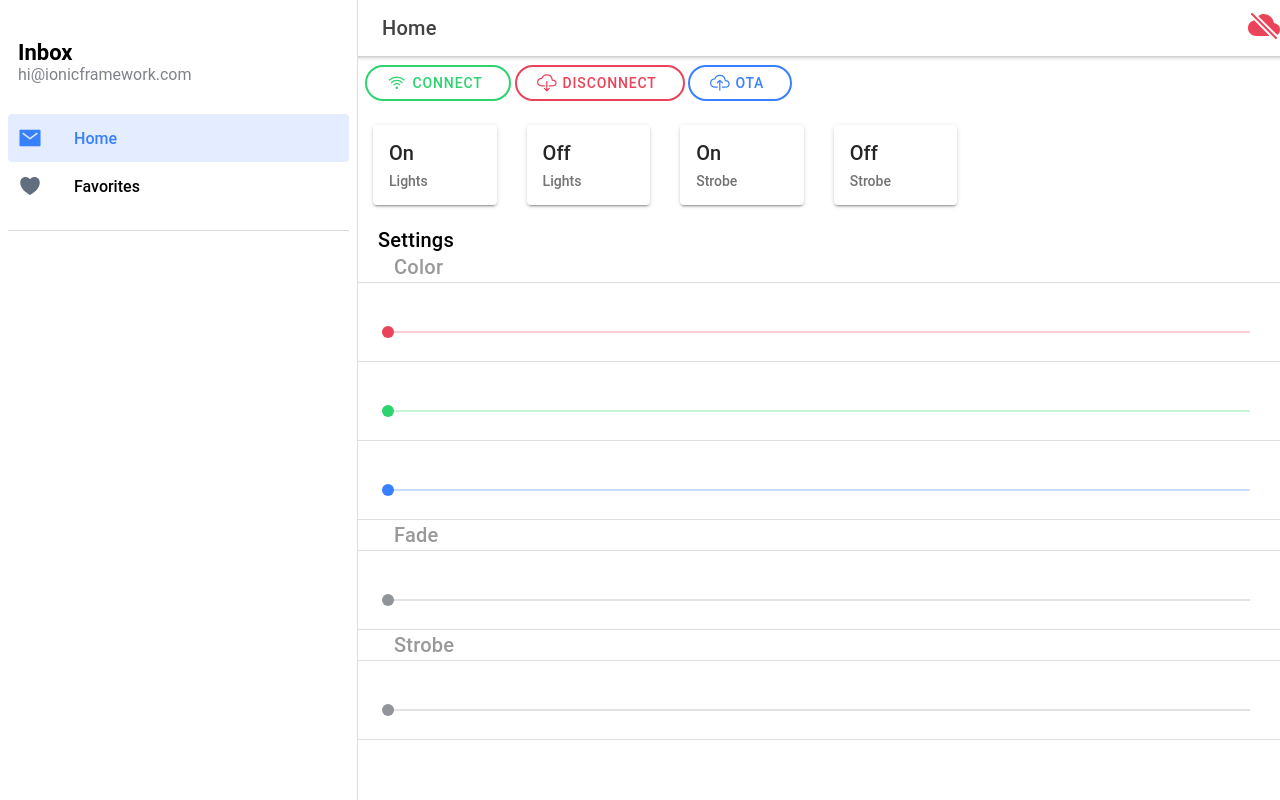
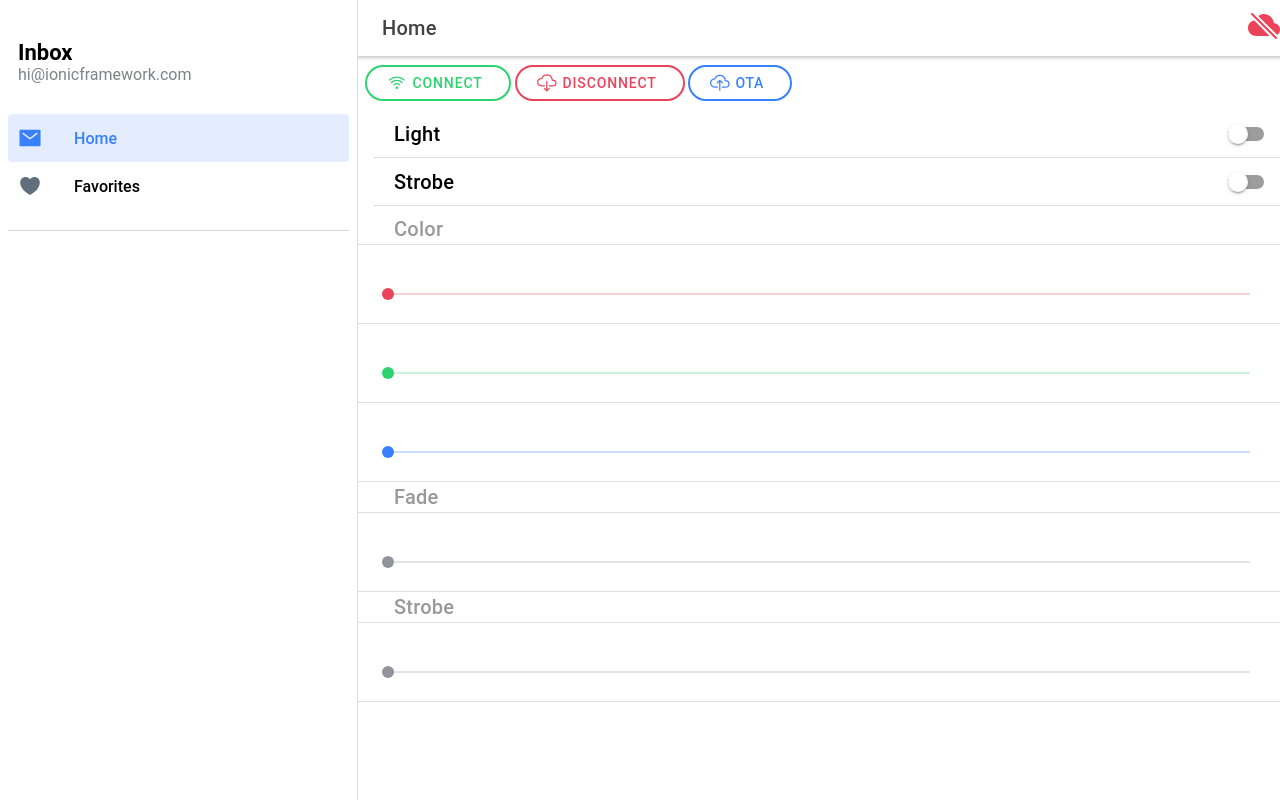
Before and after one commit to TheoChristo/LedBarApp, a React (Create React App) app: page /page/Home in a window 1280 px wide. Built offline with nearby package versions, Linux system fonts and the light colour scheme.

Commit message:
Light and strobe toggle

```diff
--- a/src/pages/Page.tsx
+++ b/src/pages/Page.tsx
@@ -1,10 +1,10 @@
-import { IonButtons, IonChip, IonCol, IonContent, IonHeader, IonItem, IonItemDivider, IonLabel, IonList, IonMenuButton, IonPage, IonRow, IonTitle, IonToolbar } from '@ionic/react';
+import { IonButtons, IonChip, IonCol, IonContent, IonHeader, IonItem, IonItemDivider, IonLabel, IonList, IonMenuButton, IonPage, IonRow, IonTitle, IonToggle, IonToolbar } from '@ionic/react';
 import { IonFab, IonFabButton, IonInput, IonFooter} from '@ionic/react';
 import { IonCard, IonCardContent, IonImg, IonCardTitle, IonCardHeader, IonCardSubtitle, IonGrid, IonRange} from '@ionic/react';
 import { useParams } from 'react-router';
 import { IonButton, useIonToast } from '@ionic/react';
 import { IonIcon } from '@ionic/react';
-import { wifiOutline, send, cloudDone, cloudOffline, cloudDownloadOutline, paperPlane, pauseCircle, playCircle, ellipse, cloudUploadOutline} from 'ionicons/icons';
+import { wifiOutline, send, cloudDone, cloudOffline, cloudDownloadOutline, paperPlane, pauseCircle, playCircle, ellipse, cloudUploadOutline, power} from 'ionicons/icons';
 import ReactDOM from 'react-dom';
 import React, { useState } from 'react';
 
@@ -14,6 +14,8 @@ import { RangeValue } from '@ionic/core';
 
 var sock : socketProvider;
 let connected = false;
+let lightStatus = false;
+let strobeStatus = false;
 
 const Page: React.FC = () => {
 
@@ -50,6 +52,26 @@ const Page: React.FC = () => {
     if (connected) return <IonIcon color="success" size="large" slot="end" icon={cloudDone} />
     else return <IonIcon color="danger" size="large" slot="end" icon={cloudOffline} />
   }
+
+  var lightStatus_indicator = () => {
+    if (lightStatus)
+    {
+      return (
+        <IonButton color="danger" shape="round" fill="outline" onClick={() => lightsToggle(true) } >
+          <IonIcon slot="start" icon={power} />
+        </IonButton>
+      );
+    }
+    else
+    {
+      return (
+        <IonButton color="success" shape="round" fill="outline" onClick={() => lightsToggle(false) } >
+          <IonIcon slot="start" icon={power} />
+        </IonButton>
+      );
+    }
+  }
+
 
   function connectSocket()
   {
@@ -91,8 +113,8 @@ const Page: React.FC = () => {
 
   function forceOTA()
   {
-    if (text && connected)
-      sock.mySocket.send("100,0,0");
+    if (connected)
+      sendSocketMessage(setMessage(100,0,0,0,0))
     else if (!connected)
       present('No connection available!', 2000)
   }
@@ -142,6 +164,14 @@ const Page: React.FC = () => {
 
   }
 
+  function lightsToggle(target:boolean) {
+    console.log("LightToggle: "+target)
+    sendSocketMessage (setMessage(target ? 2 : 3,1,redvalue, greenvalue, bluevalue))
+  }
+  function strobeToggle(target:boolean) {
+    console.log("StrobeToggle: "+target)
+    sendSocketMessage(setMessage(99,target ? 1 : 0,redvalue, greenvalue, bluevalue))
+  }
 
   return (
     <IonPage>
@@ -158,6 +188,8 @@ const Page: React.FC = () => {
       <IonContent>
         <IonRow class="ion-align-items-center">
           <IonCol sizeXs="12">
+
+
             <IonButton color="success" shape="round" fill="outline" onClick={() => connectSocket() } >
               <IonIcon slot="start" icon={wifiOutline} />Connect
             </IonButton>
@@ -172,22 +204,28 @@ const Page: React.FC = () => {
           </IonCol>
         </IonRow>
 
-        <IonRow class="ion-align-items-center">
+        <IonRow>
 
-          <IonCol size-xs="6" sizeSm="4" sizeMd="3" sizeLg="3" sizeXl="2">
-            <ActionCard title="On" subtitle="Lights" imgurl="" command={setMessage(2,1,redvalue, greenvalue, bluevalue)} />
+        </IonRow>
+
+
+        <IonItem><IonTitle>Light</IonTitle><IonToggle color="success"  slot="end" onIonChange={(e)=>lightsToggle(e.detail.checked)}/> </IonItem>
+        <IonItem><IonTitle>Strobe</IonTitle><IonToggle color="tertiary" slot="end" onIonChange={(e)=>strobeToggle(e.detail.checked)}/> </IonItem>
+        {/* <IonRow class="ion-align-items-center">
+          {/* <IonCol size-xs="6" sizeSm="4" sizeMd="3" sizeLg="3" sizeXl="2"> */}
+            {/* <ActionCard title="On" subtitle="Lights" imgurl="" command={lightsToggle(true)} />
           </IonCol>
           <IonCol size-xs="6" sizeSm="4" sizeMd="3" sizeLg="3" sizeXl="2">
-            <ActionCard title="Off" subtitle="Lights" imgurl="" command={setMessage(3,0,redvalue, greenvalue, bluevalue)} />
+            <ActionCard title="Off" subtitle="Lights" imgurl="" command={lightsToggle(false)} />
+          </IonCol> */}
+          {/* <IonCol size-xs="6" sizeSm="4" sizeMd="3" sizeLg="3" sizeXl="2">
+            <ActionCard title="On" subtitle="Strobe" imgurl="" command={strobeToggle(true)} />
           </IonCol>
           <IonCol size-xs="6" sizeSm="4" sizeMd="3" sizeLg="3" sizeXl="2">
-            <ActionCard title="On" subtitle="Strobe" imgurl="" command={setMessage(99,1,redvalue, greenvalue, bluevalue)} />
-          </IonCol>
-          <IonCol size-xs="6" sizeSm="4" sizeMd="3" sizeLg="3" sizeXl="2">
-            <ActionCard title="Off" subtitle="Strobe" imgurl="" command={setMessage(99, 0, redvalue, greenvalue, bluevalue)} />
-          </IonCol>
+            <ActionCard title="Off" subtitle="Strobe" imgurl="" command={strobeToggle(false)} />
+          </IonCol> */}
 
-        </IonRow>
+        {/* </IonRow> */}
 {/*
         <IonCard onClick = {() => console.log("custom")}>
             <IonCardHeader >
@@ -202,7 +240,7 @@ const Page: React.FC = () => {
         </IonChip> */}
 
         <IonList>
-          <IonTitle>Settings</IonTitle>
+          {/* <IonTitle>Settings</IonTitle> */}
 
           <IonItemDivider><IonTitle>Color</IonTitle></IonItemDivider>
           <IonItem>
@@ -229,7 +267,7 @@ const Page: React.FC = () => {
 
           <IonItemDivider><IonTitle>Strobe</IonTitle></IonItemDivider>
           <IonItem>
-            <IonRange min={1} max={150} color="medium" pin={true} onIonChange={e => getSliderValue(e.detail.value, 4) }>
+            <IonRange min={1} max={100} color="medium" pin={true} onIonChange={e => getSliderValue(e.detail.value, 4) }>
             </IonRange>
           </IonItem>
 
```
